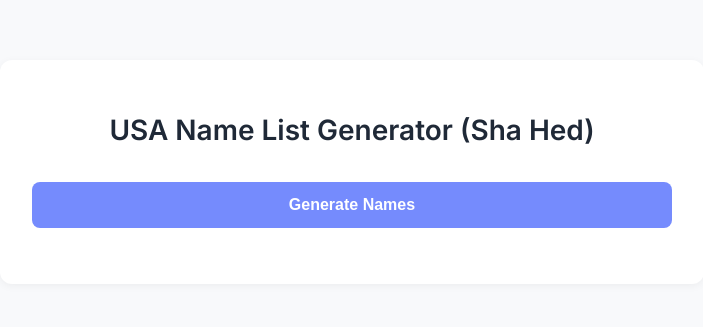
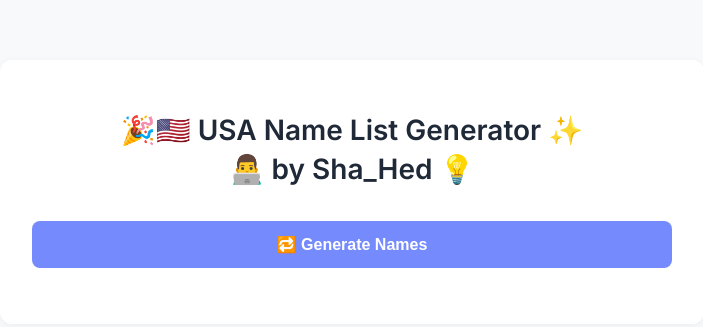
Before and after one commit to saheduxi/random-name-generator, a website: page public/index.html in a window 1280 px wide. Shown: the whole page, without its empty margins (288-991 px from the left). Drawn offline with Linux system fonts and the light colour scheme.

Commit message:
index.html

```diff
--- a/public/index.html
+++ b/public/index.html
@@ -3,16 +3,18 @@
 <head>
   <meta charset="UTF-8" />
   <meta name="viewport" content="width=device-width, initial-scale=1" />
-  <title>USA Name Generator (Sha Hed)</title>
+  <title>🇺🇸 USA Name Generator (Sha_Hed) ✨</title>
   <link rel="stylesheet" href="style.css" />
   <link href="https://fonts.googleapis.com/css2?family=Inter:wght@400;600&display=swap" rel="stylesheet">
 </head>
 <body>
   <div class="container">
-    <h1>USA Name List Generator (Sha Hed)</h1>
-    <button id="generate-btn">Generate Names</button>
+    <h1>🎉🇺🇸 USA Name List Generator ✨<br>👨‍💻 by <strong>Sha_Hed</strong> 💡</h1>
+
+    <button id="generate-btn">🔁 Generate Names</button>
     <div id="name-sets"></div>
   </div>
+
   <script src="script.js"></script>
 </body>
 </html>
```
